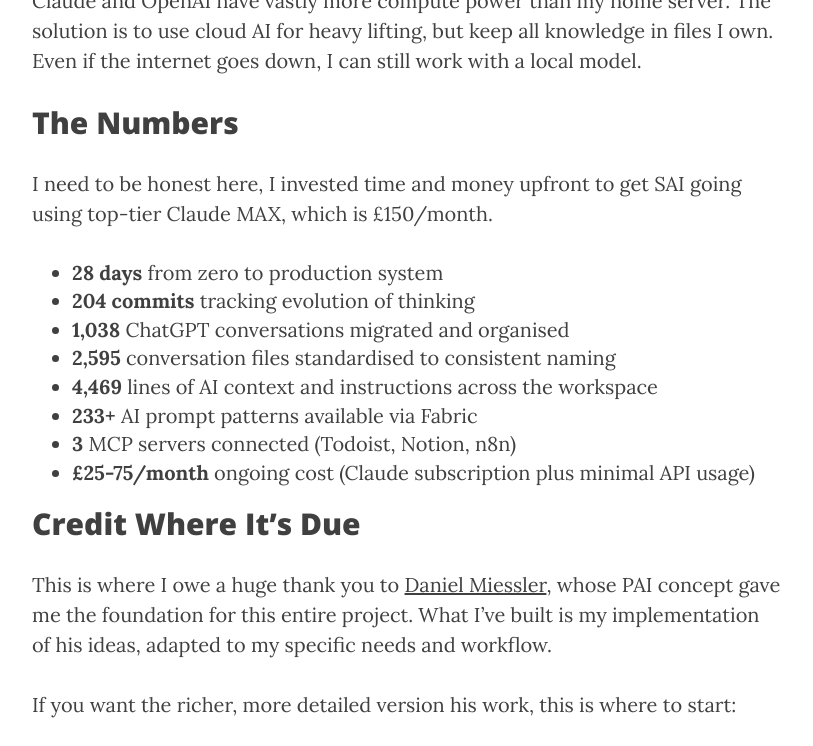
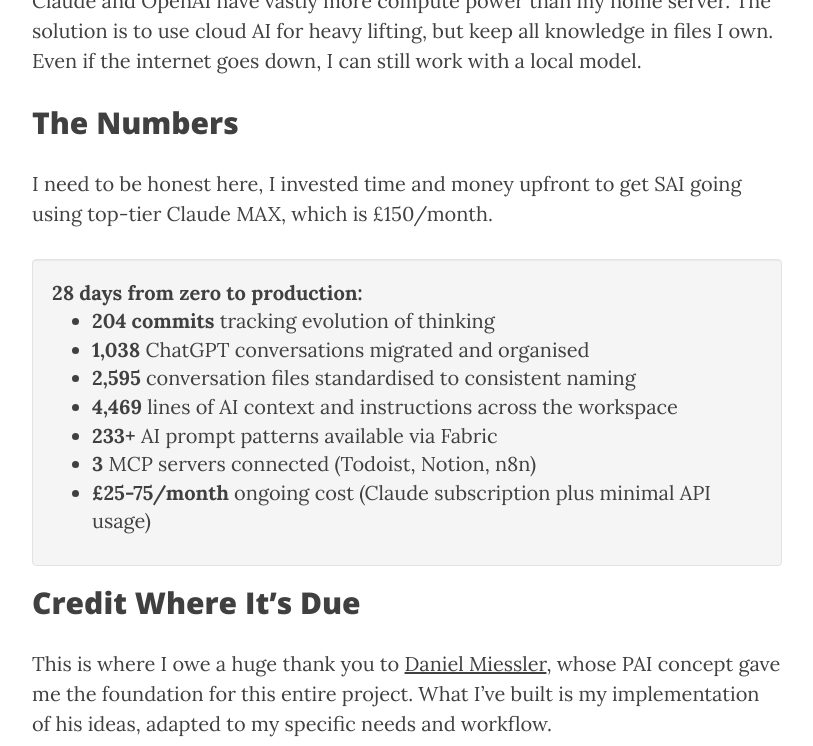
Before and after one commit to seanreillyesq/seanreillyesq.github.io, a Jekyll site: the page built from _posts/2026-01-23-building-personal-ai-infrastructure-28-days.markdown, in a window 1280 px wide and 900 px high, scrolled down 5954 px, cut to the strip 0-746 px from the top of the window. Shown: the whole strip, without its empty margins (233-1046 px from the left). Built offline with Jekyll 4.4.1, drawn with Linux system fonts in a browser that asks for light colours.

Commit message:
Add formatting highlights to key posts (wells, alerts, captions)

```diff
--- a/_posts/2013-03-15-lessons-from-rebranding-a-digital-agency.markdown
+++ b/_posts/2013-03-15-lessons-from-rebranding-a-digital-agency.markdown
@@ -41,7 +41,9 @@
 
 **The actual lesson**
 
+<div class="well">
 When you're changing something fundamental about your business, your stakeholder list is longer than you think. It's not just the people you have direct relationships with; it's the people connected to those relationships who have their own reasons to pay attention.
+</div>
 
 A quick heads-up to client organisations about upcoming administrative changes - even before the marketing rebrand - would have taken five minutes and saved a lot of stress. Not everything needs to be a coordinated launch. Some things just need a phone call.
 
--- a/_posts/2024-05-20-professional-video-and-audio-for-remote-working.markdown
+++ b/_posts/2024-05-20-professional-video-and-audio-for-remote-working.markdown
@@ -19,7 +19,13 @@
 
 ![Desk Setup](img/professional-video-and-audio-for-remote-working.jpg)
 
+<p class="caption">My home studio: Logitech Blue Yeti mic, Brio 4K camera, and dual Litra Glow lights.</p>
+
 ## Why Audio Matters Most
+
+<div class="alert alert-warning">
+<strong>Audio quality matters more than video.</strong> Poor audio will undermine even the best camera setup. Viewers will tolerate grainy video, but they'll click away from bad sound.
+</div>
 
 Before diving into the equipment, it's crucial to understand the importance of audio. Poor audio quality can detract from your message, no matter how good your video looks. To understand why audio is so critical, check out <a href="https://www.youtube.com/watch?v=hEMZa5VN3Zw" target="_blank" rel="noopener">this video</a>.
 
--- a/_posts/2025-06-30-ai-search-seo-what-marketers-should-ask.markdown
+++ b/_posts/2025-06-30-ai-search-seo-what-marketers-should-ask.markdown
@@ -17,7 +17,11 @@
 
 ## Why Asking the Right Questions Matters
 
-AI chat-based tools like ChatGPT, Perplexity, Gemini, and Copilot are growing fast in visibility. Yet they still make up only around **3% of total web search traffic**. By contrast, **Google accounts for over 90% market share** globally (and around 90% in the UK), with **Bing at just 3-4%**. That means marketing should still prioritise traditional SEO. AI chat tools are growing fast and worth watching, but they're nowhere near replacing Google or Bing.
+<div class="alert alert-info">
+<strong>Perspective check:</strong> AI chat tools make up only around <strong>3% of total web search traffic</strong>. Google still accounts for <strong>over 90% market share</strong> globally. AI search is growing fast and worth watching, but it's nowhere near replacing traditional search.
+</div>
+
+AI chat-based tools like ChatGPT, Perplexity, Gemini, and Copilot are growing fast in visibility. That means marketing should still prioritise traditional SEO - AI chat tools aren't replacing Google or Bing anytime soon.
 
 Still, someone asking "why don't we appear in ChatGPT?" deserves a decent response. The same phrasing or tool can produce very different results depending on a few key variables:
 
--- a/_posts/2026-01-23-building-personal-ai-infrastructure-28-days.markdown
+++ b/_posts/2026-01-23-building-personal-ai-infrastructure-28-days.markdown
@@ -112,14 +112,18 @@
 
 I need to be honest here, I invested time and money upfront to get SAI going using top-tier Claude MAX, which is £150/month.
 
-- **28 days** from zero to production system
-- **204 commits** tracking evolution of thinking
-- **1,038** ChatGPT conversations migrated and organised
-- **2,595** conversation files standardised to consistent naming
-- **4,469** lines of AI context and instructions across the workspace
-- **233+** AI prompt patterns available via Fabric
-- **3** MCP servers connected (Todoist, Notion, n8n)
-- **£25-75/month** ongoing cost (Claude subscription plus minimal API usage)
+<div class="well">
+<strong>28 days from zero to production:</strong>
+<ul>
+<li><strong>204 commits</strong> tracking evolution of thinking</li>
+<li><strong>1,038</strong> ChatGPT conversations migrated and organised</li>
+<li><strong>2,595</strong> conversation files standardised to consistent naming</li>
+<li><strong>4,469</strong> lines of AI context and instructions across the workspace</li>
+<li><strong>233+</strong> AI prompt patterns available via Fabric</li>
+<li><strong>3</strong> MCP servers connected (Todoist, Notion, n8n)</li>
+<li><strong>£25-75/month</strong> ongoing cost (Claude subscription plus minimal API usage)</li>
+</ul>
+</div>
 
 ## Credit Where It's Due
 
```
